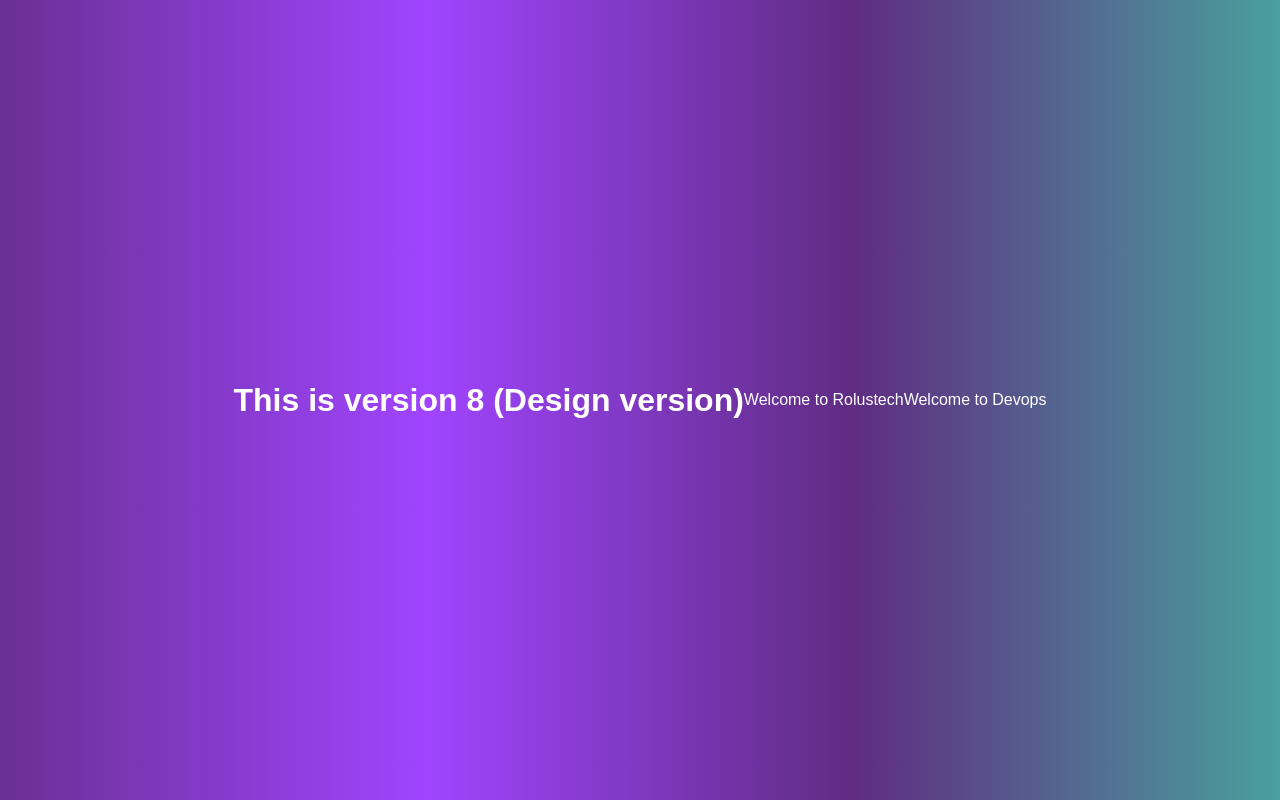
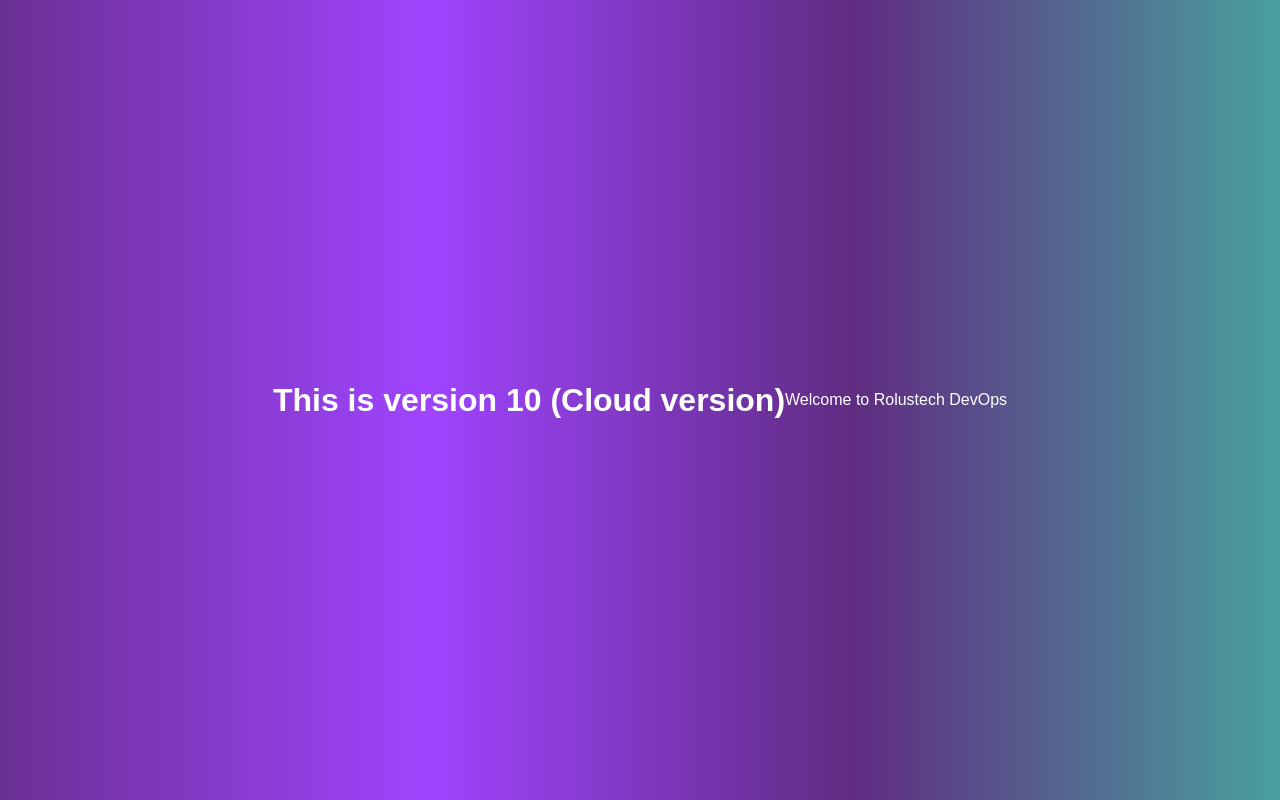
Before and after one commit to muhammadaliazhar/myrepo1, a plain HTML site: page index.html in a window 1280 px wide. Drawn offline with Linux system fonts and the light colour scheme.

Commit message:
Update index.html

```diff
--- a/index.html
+++ b/index.html
@@ -7,9 +7,8 @@
     <title>Rolustech-IT</title>
 </head>
 <body>
-    <h1>This is version 8 (Design version)</h1>
-    <p>Welcome to Rolustech</p>
-    <p>Welcome to Devops</p>
+    <h1>This is version 10 (Cloud version)</h1>
+    <p>Welcome to Rolustech  DevOps</p>
 
 </body>
 </html>
```
